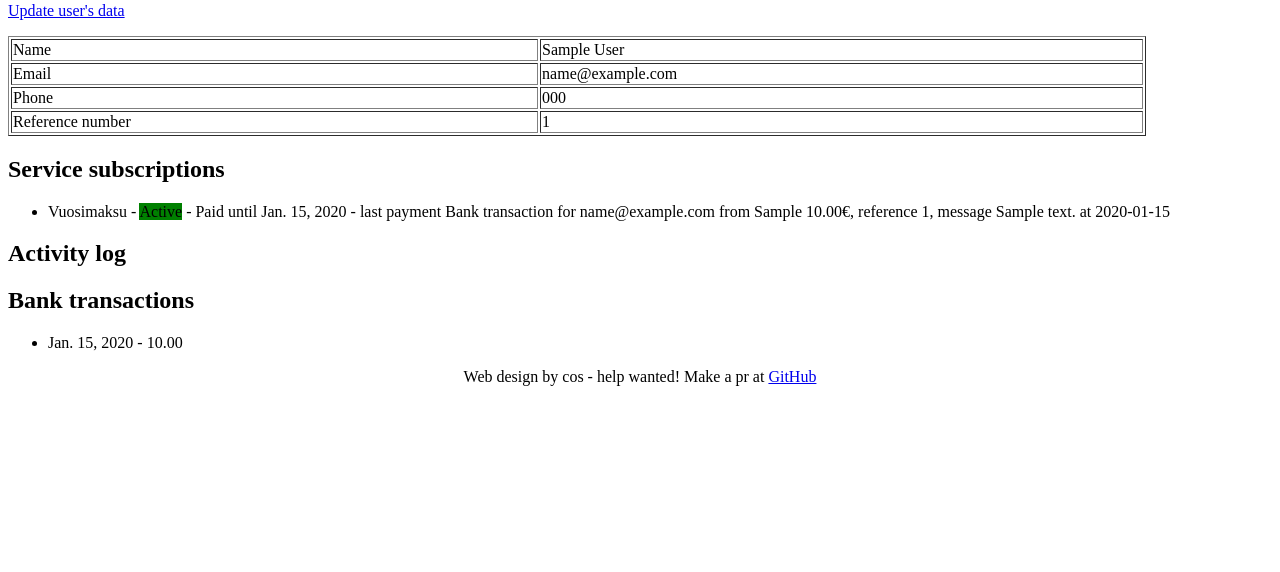
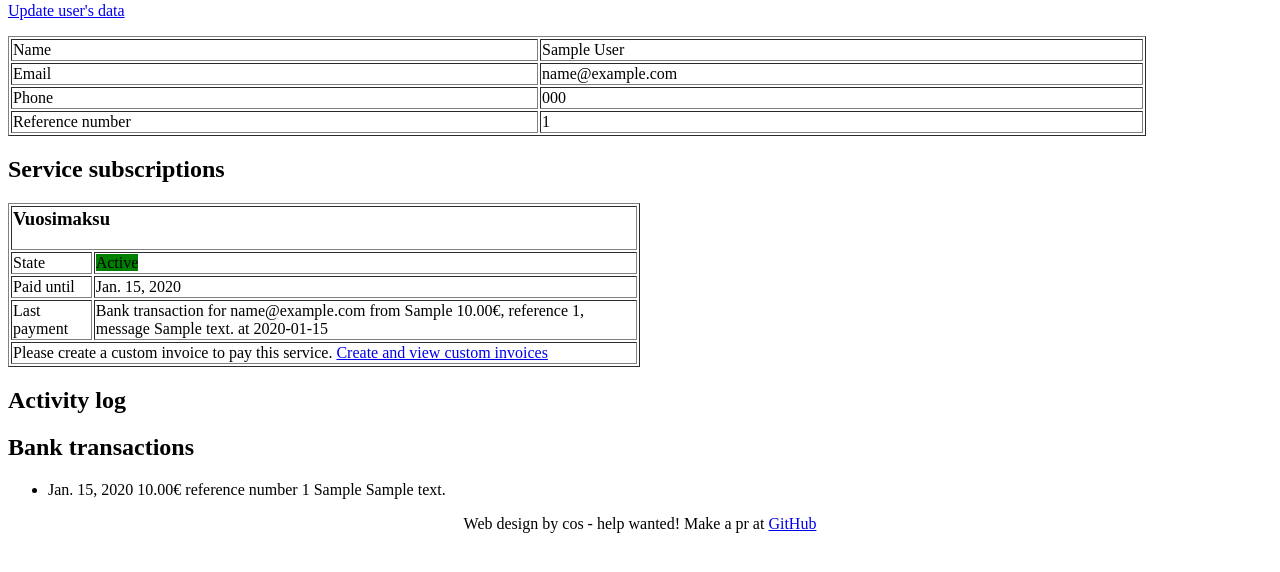
Before and after one commit to TampereHacklab/mulysa, a Django app: page /www/updateuser/1/ in a window 1280 px wide. Shown: the part 200-772 px from the top of the page. Run offline with Django 3.2, Linux system fonts and the light colour scheme; a user stored in the database is signed in; data comes from the database, SQL or seed files in the repository; tables that the repository leaves empty hold one stand-in row (values such as "Sample post"); parts of the project's set-up code (start-up, migrations or seed data) failed here and were passed over.

Commit message:
Cleaned up user info page, updated translations etc

```diff
--- a/drfx/urls.py
+++ b/drfx/urls.py
@@ -12,4 +12,5 @@ urlpatterns = [
     path('accounts/', include('django.contrib.auth.urls')),
     path('docs/', include_docs_urls(title='mulysa docs')),
     path('www/', include('www.urls')),
+    path('i18n/', include('django.conf.urls.i18n')),
 ]
--- a/www/templates/www/applications.html
+++ b/www/templates/www/applications.html
@@ -11,7 +11,7 @@
     {% endfor %}
 </ul>
 {% endif %}
-<table width="90%"">
+<table width="90%" border="1">
     <tr>
         <th>Name</th>
         <th>E-mail</th>
--- a/www/templates/www/user.html
+++ b/www/templates/www/user.html
@@ -24,11 +24,23 @@
 </tr>
 </table>
 <h2>{% trans 'Service subscriptions' %}</h2>
-<ul>
-    {% for subscription in userdetails.servicesubscriptions %}
-    <li>{{ subscription.service.name }} -  <span style="background-color: {{ subscription.statecolor }}">{{ subscription.statestring }}</span> - {% blocktrans with paiduntil=subscription.paid_until %}Paid until {{ paiduntil }}{% endblocktrans %} - {% blocktrans with lastpayment=subscription.last_payment %}last payment {{ lastpayment }}{% endblocktrans %}</li>
-    {% endfor %}
-</ul>
+{% for subscription in userdetails.servicesubscriptions %}
+<table width=50% border="1">
+    <tr><td colspan="2"><h3>{{ subscription.service.name }}</h3></td></tr>
+    <tr><td>{% trans 'State' %}</td><td><span style="background-color: {{ subscription.statecolor }}">{{ subscription.statestring }}</span></td></tr>
+    <tr><td>{% trans 'Paid until' %}</td><td>{{subscription.paid_until}}</td></tr>
+    <tr><td>{% trans 'Last payment' %}</td><td>{{subscription.last_payment}}</td></tr>
+    <tr><td colspan="2">
+        {% if subscription.service.id == defaultservice %}
+        {% blocktrans with ref=userdetails.reference_number cost=subscription.service.cost_string %}This service can be paid with your personal
+        reference number {{ ref }} to bank account {{bank_iban}}. Service price is {{ cost }}{% endblocktrans %}
+    {% else %}
+        {% blocktrans %}Please create a custom invoice to pay this service.{% endblocktrans %}
+        <a href="{% url 'custominvoice' %}">{% trans 'Create and view custom invoices' %}</a>
+    {% endif %}
+</td></tr>
+</table>
+{% endfor %}
 
 <h2>{% trans 'Activity log' %}</h2>
 
@@ -42,7 +54,7 @@
 
 <ul>
 {% for transaction in userdetails.transactions %}
-<li>{{ transaction.date }} - {{ transaction.amount }}</li>
+<li>{{ transaction.date }} {{ transaction.amount }}€ {% trans 'reference number' %} {{ transaction.reference_number }} {{ transaction.sender }} {{ transaction.message }}</li>
 {% endfor %}
 </ul>
 {% endblock %}
--- a/www/templates/www/users.html
+++ b/www/templates/www/users.html
@@ -26,7 +26,7 @@ User list
 <td>
         {% for subscription in user.servicesubscriptions %}
                 {% if service == subscription.service %}
-                <span  style="background-color: {{ subscription.statecolor }}">{{ subscription.state }}</span>
+                <span  style="background-color: {{ subscription.statecolor }}">{{ subscription.statestring }}</span>
                 {% endif %}
         {% endfor %}
 </td>
--- a/www/views.py
+++ b/www/views.py
@@ -140,9 +140,9 @@ def userdetails(request, id):
         return HttpResponseForbidden(_('Please login as this user or admin to see this'))
     userdetails = CustomUser.objects.get(id=id)
     userdetails.servicesubscriptions = ServiceSubscription.objects.filter(user=userdetails)
-    userdetails.transactions = BankTransaction.objects.filter(user=userdetails).order_by('-date')
-    userdetails.userslog = UsersLog.objects.filter(user=userdetails).order_by('-date')
-    return render(request, 'www/user.html', {'userdetails': userdetails})
+    userdetails.transactions = BankTransaction.objects.filter(user=userdetails).order_by('date')
+    userdetails.userslog = UsersLog.objects.filter(user=userdetails).order_by('date')
+    return render(request, 'www/user.html', {'userdetails': userdetails, 'defaultservice': settings.DEFAULT_ACCOUNT_SERVICE, 'bank_iban': settings.ACCOUNT_IBAN})
 
 @login_required
 def custominvoice(request):
```
Also changed, not shown: www/templates/www/register.html (+6 -10 lines), README.md, users/locale/fi/LC_MESSAGES/django.po, utils/locale/fi/LC_MESSAGES/django.po, www/locale/fi/LC_MESSAGES/django.po.
